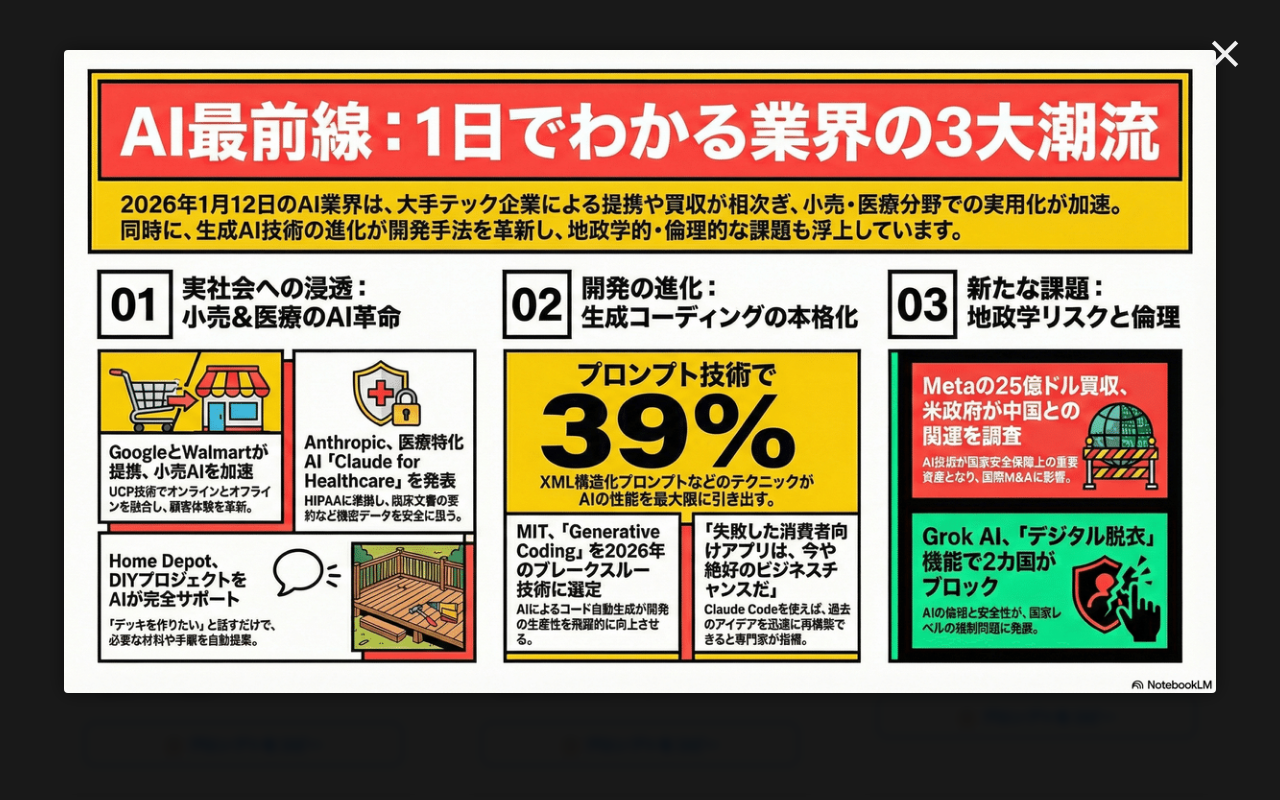
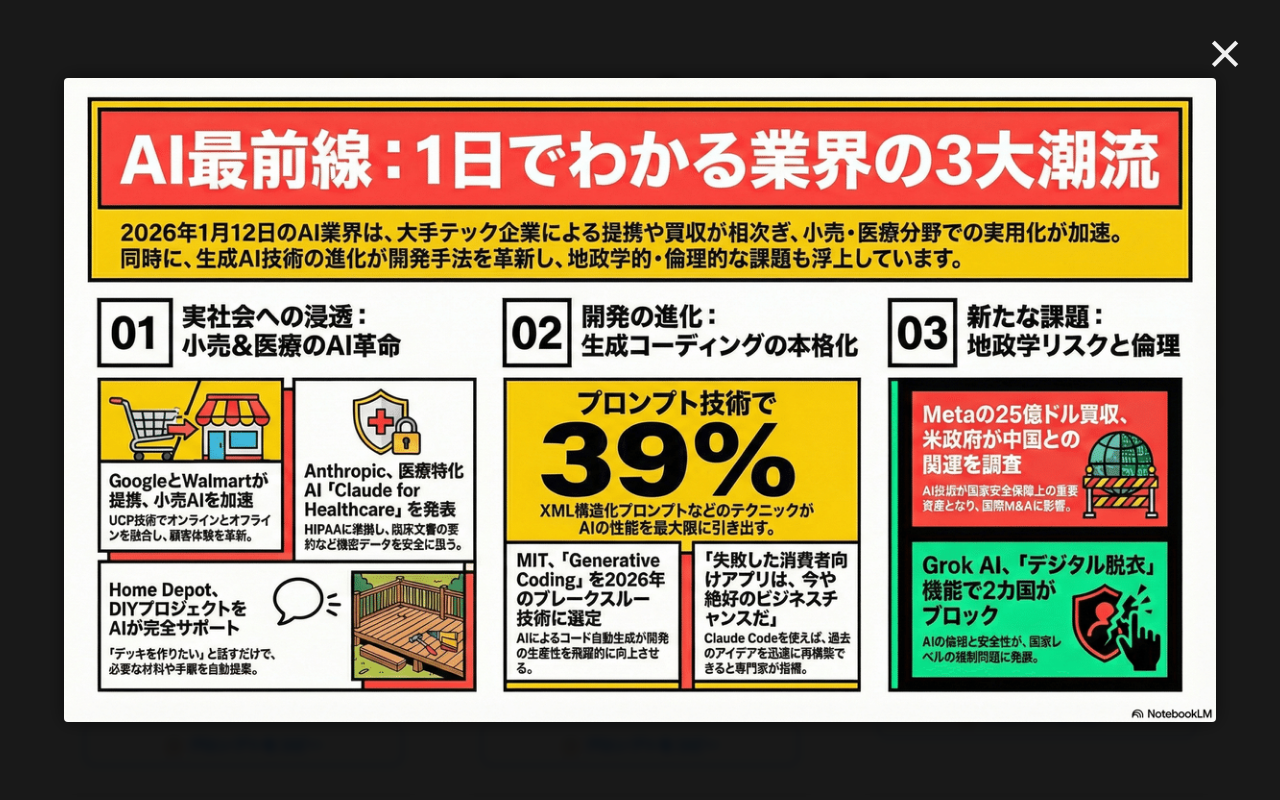
Before and after one commit to tetumemo/nano-banana-prompt-gallery-v2, a plain HTML site: page index.html in a window 1280 px wide. Both pictures are taken after a click on the element 243 px from the left and 302 px from the top of the page. Shown: the top 800 px of the page. Drawn offline with Linux system fonts and the light colour scheme.

Commit message:
Fix: Center modal image vertically using flexbox

```diff
--- a/script.js
+++ b/script.js
@@ -31,7 +31,7 @@
 
         // 画像クリックイベント（モーダル表示）
         imgContainer.addEventListener('click', () => {
-            modal.style.display = 'block';
+            modal.style.display = 'flex';
             modalImg.src = item.image;
         });
 
@@ -103,7 +103,7 @@
 
     // ESCキーで閉じる
     document.addEventListener('keydown', function (event) {
-        if (event.key === "Escape" && modal.style.display === "block") {
+        if (event.key === "Escape" && (modal.style.display === "block" || modal.style.display === "flex")) {
             modal.style.display = "none";
         }
     });
--- a/style.css
+++ b/style.css
@@ -187,7 +187,7 @@
     display: none;
     position: fixed;
     z-index: 1000;
-    padding-top: 50px;
+    padding-top: 0;
     left: 0;
     top: 0;
     width: 100%;
@@ -195,6 +195,10 @@
     overflow: auto;
     background-color: rgba(0, 0, 0, 0.9);
     backdrop-filter: blur(5px);
+
+    /* Flexbox centering */
+    align-items: center;
+    justify-content: center;
 }
 
 .modal-content {
```
